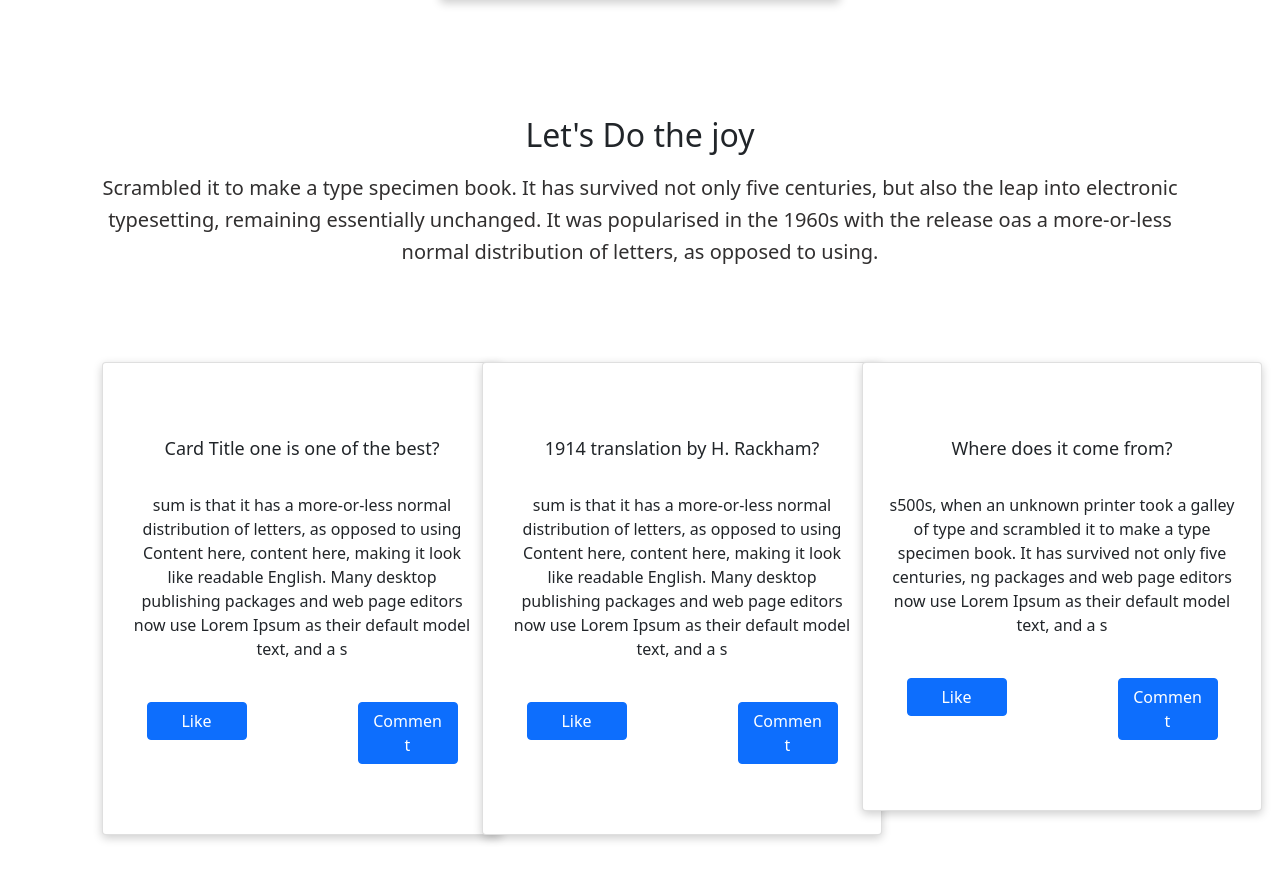
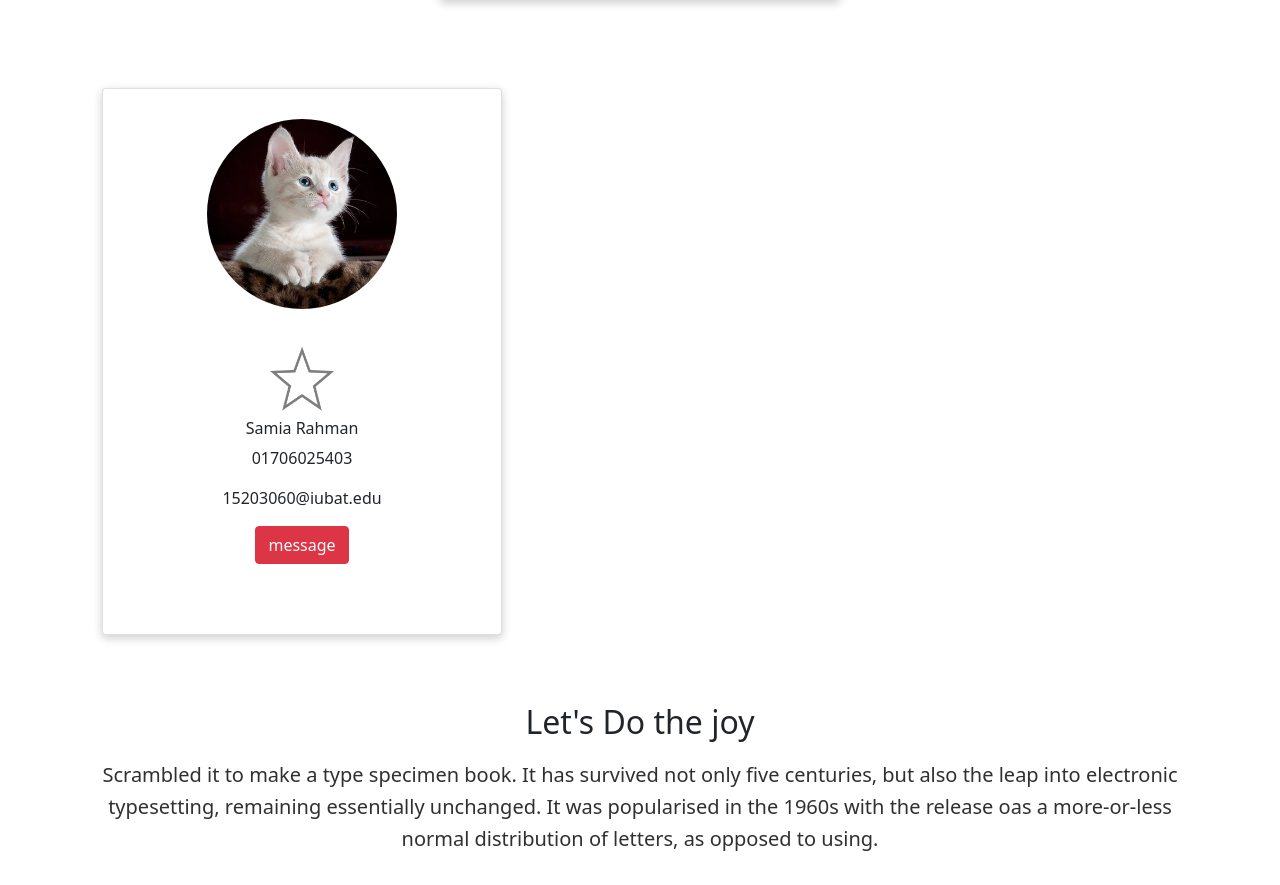
Before and after one commit to mrsamia/ScrimbaTutorialCopy, a React (Create React App) app: page / in a window 1280 px wide. Shown: the part 4033-4918 px from the top of the page. Built offline with nearby package versions, Linux system fonts and the light colour scheme.

Commit message:
SRM | cardThree

```diff
--- a/src/App.js
+++ b/src/App.js
@@ -11,6 +11,7 @@ import AccordionTwo from './Accordion/AccordionTwo';
 import CardTwo from './Card/CardTwo';
 import CardTest from './Test/CardTest';
 import HeroPart from './Test/HeroPart';
+import CardThree from './Card/CardThree';
 
 function App() {
   return (
@@ -31,6 +32,7 @@ function App() {
         <Accordion/>
         <AccordionTwo/>
         <CardTwo/>
+        <CardThree/>
         <HeroPart/>
         <CardTest/>
 
--- /dev/null
+++ b/src/Card/CardThree.js
@@ -0,0 +1,41 @@
+import React, { useState } from 'react';
+
+function CardThree(props) {
+    const [value, setValue] = useState({
+        name: "Samia Rahman",
+        phone: "01706025403",
+        email: "15203060@iubat.edu",
+        isButton: true,
+        isStar: true
+    })
+    function clickStar() {
+        setValue({ ...value, isStar: !value.isStar })
+    }
+    function btn_click() {
+        setValue({ ...value, isButton: !value.isButton })
+    }
+    return (
+        <div className='container'>
+            <div className='card'>
+                <div>
+                    <img className='catOne' src={require('./image/catOne.webp')} />
+                </div>
+                <div>
+                    <div>
+                        <img className='Empty_Star' onClick={clickStar} src={require(value.isStar ? './image/Empty_Star.png' : "./image/full_star.png")} />
+                    </div>
+                    <div>
+                        <h6>{value.name}</h6>
+                        <p>{value.phone}</p>
+                        <p>{value.email}</p>
+                    </div>
+                    <div>
+                        <button className='btn btn-danger' onClick={btn_click}>{value.isButton ? "message" : "Sent"}</button>
+                    </div>
+                </div>
+            </div>
+        </div>
+    );
+}
+
+export default CardThree;
```
